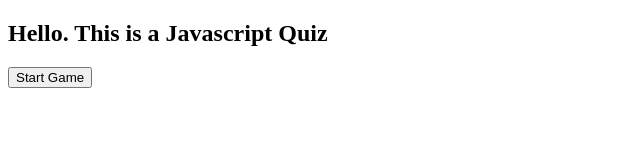
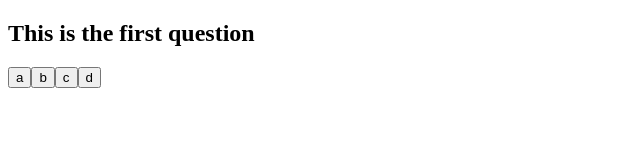
Before and after one commit to kevinlam11/Javascript-Quiz, a plain HTML site: page index.html in a window 1280 px wide. Both pictures are taken after a click on the button "Start Game". Shown: the whole page, without its empty margins (0-640 px from the left). Drawn offline with Linux system fonts and the light colour scheme.

Commit message:
updated script.js

```diff
--- a/index.html
+++ b/index.html
@@ -12,8 +12,10 @@
       <h2>Hello. This is a Javascript Quiz</h2>
       <button id="start-button">Start Game</button>
     </div>
+
     <div id="question-screen" class="hidden">
-      <h2>Question screen</h2>
+      <!-- <h2>(question title)</h2>
+      <button>a</button><button>b</button><button>c</button><button>d</button> -->
     </div>
   </body>
   <script src="./script.js"></script>
--- a/script.js
+++ b/script.js
@@ -1,6 +1,57 @@
 var startButton = document.querySelector("#start-button");
+var welcomeScreen = document.querySelector("#welcome-screen");
+var questionScreen = document.querySelector("#question-screen");
 startButton.addEventListener("click", startGame);
 
+var currentQuestion = 0;
+
+var questions = [
+  {
+    title: "This is the first question",
+    choices: ["a", "b", "c", "d"],
+    correctAnswer: "d",
+  },
+  {
+    title: "This is the second question",
+    choices: ["a", "b", "c", "d"],
+    correctAnswer: "d",
+  },
+  {
+    title: "This is the third question",
+    choices: ["a", "b", "c", "d"],
+    correctAnswer: "d",
+  },
+];
+
 function startGame() {
-  console.log("the game will start");
+  //hide welcomeScreen
+  welcomeScreen.classList.add("hidden");
+  //show questionScreen
+  questionScreen.classList.remove("hidden");
+  displayQuestion();
 }
+
+function displayQuestion() {
+  questionScreen.innerHTML = "";
+
+  var questionTitle = document.createElement("h2");
+  questionTitle.innerText = questions[currentQuestion].title;
+  questionScreen.appendChild(questionTitle);
+
+  //loop through the choices abnd make a button for each one
+  for (var i = 0; i < questions[currentQuestion].choices.length; i++) {
+    var choiceBtn = document.createElement("button");
+    choiceBtn.addEventListener("click", evauluateAnswer);
+    choiceBtn.innerText = questions[currentQuestion].choices[i];
+    questionScreen.appendChild(choiceBtn);
+  }
+}
+
+function evauluateAnswer() {
+  console.log("clicked on an ansswer buton");
+  //evaluate if correct, give points on score blah blah
+
+  //display the next question
+  currentQuestion++;
+  displayQuestion();
+}
```
